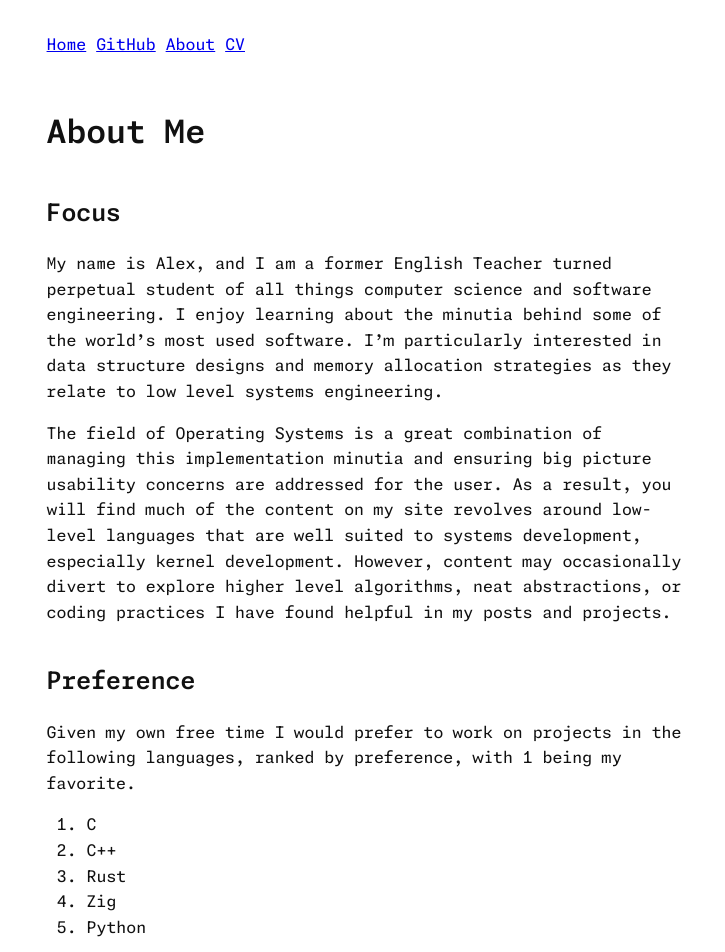
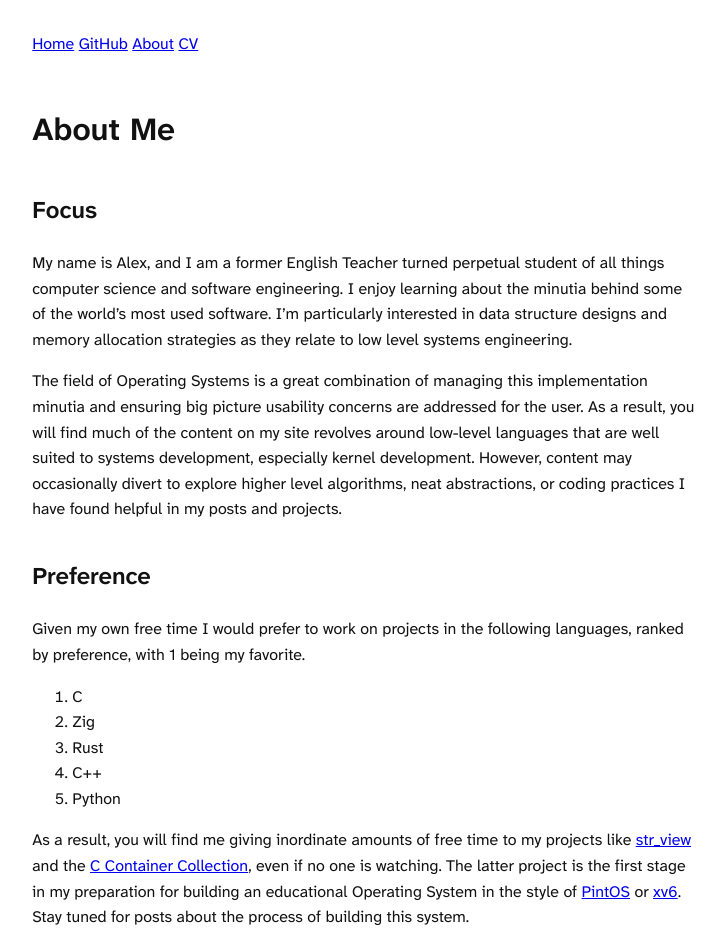
Before and after one commit to agl-alexglopez/agl-alexglopez.github.io, a Jekyll site: the page built from about.md, in a window 1280 px wide. Shown: the top 952 px of the page, without its empty margins (276-1001 px from the left). Built offline with Jekyll 4.4.1, drawn with Linux system fonts in a browser that asks for light colours.

Commit message:
update website font to Atkinson Hyperlegible

```diff
--- a/about.md
+++ b/about.md
@@ -15,9 +15,9 @@ The field of Operating Systems is a great combination of managing this implement
 Given my own free time I would prefer to work on projects in the following languages, ranked by preference, with 1 being my favorite.
 
 1. C
-2. C++
+2. Zig
 3. Rust
-4. Zig
+4. C++
 5. Python
 
 As a result, you will find me giving inordinate amounts of free time to my projects like [str_view](https://github.com/agl-alexglopez/str_view) and the [C Container Collection](https://github.com/agl-alexglopez/ccc), even if no one is watching. The latter project is the first stage in my preparation for building an educational Operating System in the style of [PintOS](https://web.stanford.edu/class/cs140/projects/pintos/pintos_1.html#SEC1) or [xv6](https://github.com/mit-pdos/xv6-riscv). Stay tuned for posts about the process of building this system.
--- a/assets/css/style.css
+++ b/assets/css/style.css
@@ -1,10 +1,9 @@
 /*───────────────────────────────────────────────────────────
-  Load Monaspace Neon as a variable font for proportional use
+  Load font as a variable font for proportional use
 ───────────────────────────────────────────────────────────*/
 @font-face {
-  font-family: 'Monaspace Neon Var';
-  src: url('/assets/fonts/MonaspaceNeonVarVF.woff2') format('woff2'),
-       url('/assets/fonts/MonaspaceNeonVarVF.woff')  format('woff');
+  font-family: 'Atkinson Hyperlegible VF';
+  src: url('/assets/fonts/AtkinsonHyperlegibleNextVF-Variable.woff2') format('woff2');
   font-weight: 100 900;
   font-stretch: 75% 125%;
   font-style: normal;
@@ -15,8 +14,7 @@
   Base typography
 ────────────────────────────────────*/
 body {
-  font-family: 'Monaspace Neon Var', 'Inter', sans-serif;
-  font-feature-settings: 'calt' 1, 'ss01' 1, 'ss02' 1;
+  font-family: 'Atkinson Hyperlegible VF', 'Inter', sans-serif;
   line-height: 1.6;
   max-width: 64ch;
   margin: 2em auto;
@@ -65,9 +63,7 @@ th, td {
   Code blocks & inline code (monospace)
 ──────────────────────────────────────────*/
 pre, code {
-  font-family: 'Monaspace Neon Var', ui-monospace, monospace;
-  font-feature-settings: 'calt' 1, 'ss01' 1, 'ss02' 1;
-  font-variation-settings: 'MONO' 1;
+  font-family: 'Atkinson Hyperlegible Mono', ui-monospace, monospace;
 }
 
 /* block code */
```
Also changed, not shown: assets/fonts/AtkinsonHyperlegibleNextVF-Variable.woff2 (added), assets/fonts/MonaspaceNeonVarVF.woff (deleted), assets/fonts/MonaspaceNeonVarVF.woff2 (deleted).
